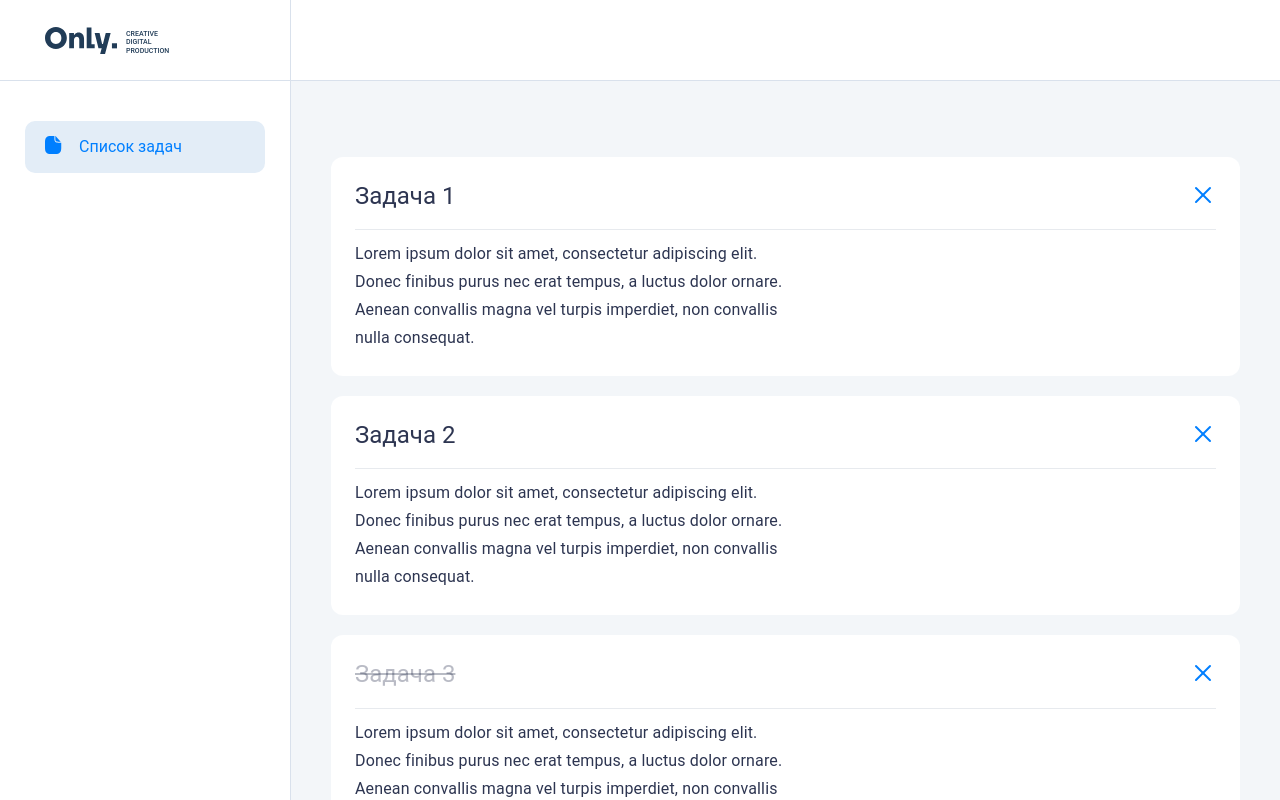
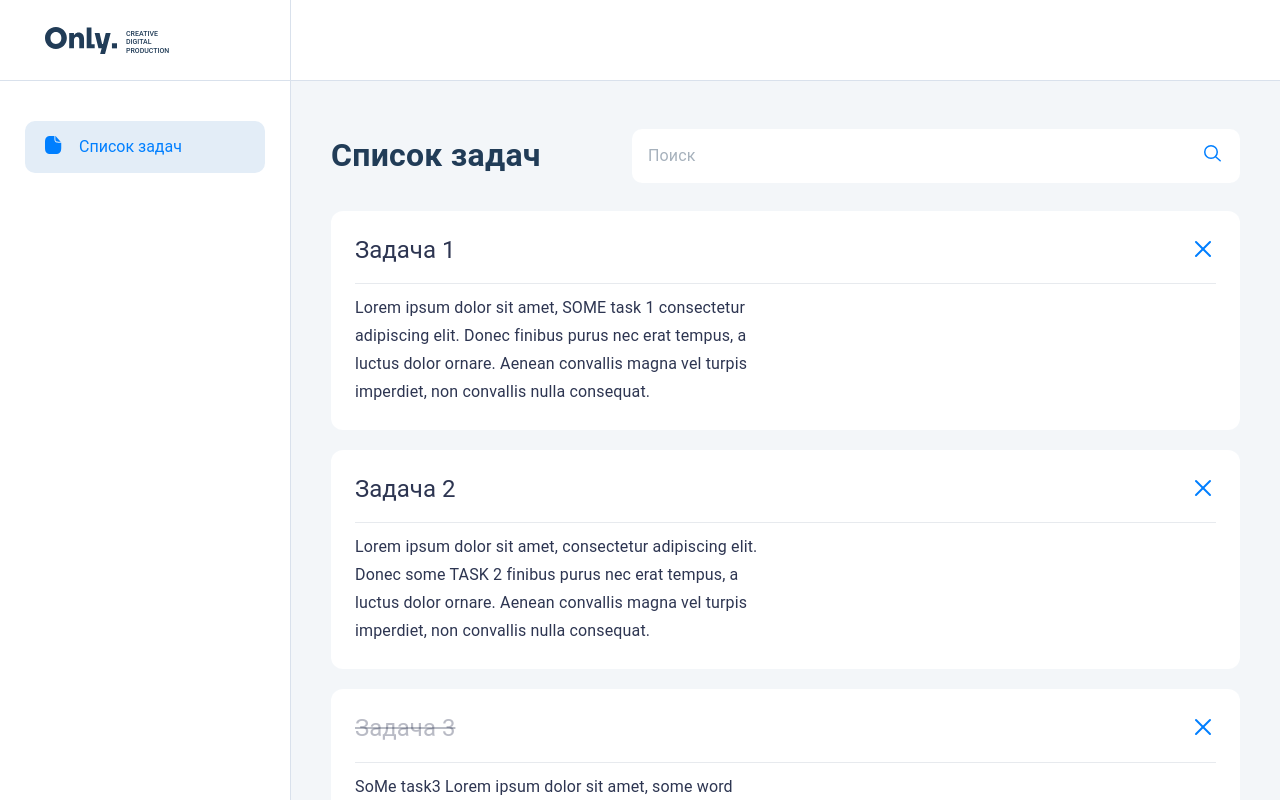
Before and after one commit to only-digital/internship-tasks, a Next.js app: page / in a window 1280 px wide. Shown: the top 800 px of the page. Built offline with nearby package versions, Linux system fonts and the light colour scheme.

Commit message:
additional task done

```diff
--- a/data/index.json
+++ b/data/index.json
@@ -3,22 +3,22 @@
     "tasks": [
         {
             "title": "Задача 1",
-            "text": "Lorem ipsum dolor sit amet, consectetur adipiscing elit. Donec finibus purus nec erat tempus, a luctus dolor ornare. Aenean convallis magna vel turpis imperdiet, non convallis nulla consequat.",
+            "text": "Lorem ipsum dolor sit amet, SOME task 1 consectetur adipiscing elit. Donec finibus purus nec erat tempus, a luctus dolor ornare. Aenean convallis magna vel turpis imperdiet, non convallis nulla consequat.",
             "isCompleted": false
         },
         {
             "title": "Задача 2",
-            "text": "Lorem ipsum dolor sit amet, consectetur adipiscing elit. Donec finibus purus nec erat tempus, a luctus dolor ornare. Aenean convallis magna vel turpis imperdiet, non convallis nulla consequat.",
+            "text": "Lorem ipsum dolor sit amet, consectetur adipiscing elit. Donec some TASK 2 finibus purus nec erat tempus, a luctus dolor ornare. Aenean convallis magna vel turpis imperdiet, non convallis nulla consequat.",
             "isCompleted": false
         },
         {
             "title": "Задача 3",
-            "text": "Lorem ipsum dolor sit amet, consectetur adipiscing elit. Donec finibus purus nec erat tempus, a luctus dolor ornare. Aenean convallis magna vel turpis imperdiet, non convallis nulla consequat.",
+            "text": "SoMe task3 Lorem ipsum dolor sit amet, some word consectetur adipiscing elit. Donec finibus purus nec erat tempus, a luctus dolor ornare. Aenean convallis magna vel turpis imperdiet, non convallis nulla consequat.",
             "isCompleted": true
         },
         {
             "title": "Задача 4",
-            "text": "Lorem ipsum dolor sit amet, consectetur adipiscing elit. Donec finibus purus nec erat tempus, a luctus dolor ornare. Aenean convallis magna vel turpis imperdiet, non convallis nulla consequat.",
+            "text": "Lorem ipsum dolor sit amet, consectetur adipiscing elit. Donec finibus purus nec erat some task 4 tempus, a luctus dolor ornare. Aenean convallis magna vel turpis imperdiet, non convallis nulla consequat.",
             "isCompleted": false
         }
     ]
--- a/src/components/example-button/example-button.jsx
+++ /dev/null
@@ -1,21 +0,0 @@
-import styled from './example-button.module.scss';
-import {useState} from "react";
-
-const ExampleButton = (props) => {
-    const [count, setCount] = useState(props.initialValue || 0);
-
-    const handleClick = () => {
-        setCount(count + 1);
-    }
-
-    return (
-        <button
-            className={styled.ExampleButton}
-            onClick={handleClick}
-        >
-            <span className={styled.ExampleButton__text}>Clicked {count} times</span>
-        </button>
-    )
-}
-
-export default ExampleButton;
--- a/src/components/example-button/example-button.module.scss
+++ /dev/null
@@ -1,11 +0,0 @@
-.ExampleButton {
-    border-radius: 3rem;
-    padding: 1rem 1.5rem;
-    margin: 1rem 0;
-    border: 1px solid black;
-
-
-    &__text {
-        font-size: 3rem;
-    }
-}
--- a/src/components/todo-list/todo-list.jsx
+++ b/src/components/todo-list/todo-list.jsx
@@ -1,37 +1,51 @@
-import {useState} from "react";
+import {useState, useEffect} from "react";
 import styled from './todo-list.module.scss';
 import data from '../../../data/index.json';
+import useSearch from './useSearch.js'
 
 const TodoList = () => {
-  const [state, setState] = useState(data.tasks.map((e) => e.isCompleted))
-  console.log(state)
-
-  const [task, setTask] = useState(data.tasks)
-  console.log(task)
-
+  const [task, setTask] = useState(data.tasks);
+  const [state, setState] = useState(task.map((e) => e.isCompleted));
+  const [request, setRequest] = useState('')
   const onCompleteTask = (element, index) => {
     setState(state.map((e,i) => i === index ? e = element : e));
-    console.log(`edited ${state}`)
+  }
+  const onDeleteTask = (index) => {
+    if (task[index] === index) {
+      setTask(task.splice(index+1,1));
+    }
+
+    let item = document.querySelector(`#item-${index+1}`);
+    item.remove();
   }
 
-  const onDeleteTask = (index) => {
-    if (task[index] === index) {
-      setTask(task.splice(index+1,1))
-    }
+  //поиск
 
-    let item = document.querySelector(`#item-${index+1}`)
-    item.remove()
+  const getSearchRequest = (event) => {
+    setRequest(event.target.value)
+  }
+
+  const onSearch = useSearch(request, task, setTask);
+
+  const onRenderSearchResult = () => {
+    onSearch.onClick()
   }
 
   return (
       <div className={styled.TodoList}>
-        <h1 className={styled.TodoList__header}>{task.title}</h1>
+        <div className={styled.TodoList__header}>
+          <h1 className={styled.TodoList__headerName}>{data.title}</h1>
+          <input type="text" className={styled.TodoList__headerSearch} placeholder={'Поиск'} onChange={(event) => getSearchRequest(event)} value={onSearch.value}/>
+          <span className={styled.TodoList__headerIcon} onClick={onRenderSearchResult}>
+            <svg xmlns="http://www.w3.org/2000/svg" width="24" height="24" viewBox="0 0 24 24" fill="none">
+              <circle cx="11" cy="11" r="6.25" stroke="#007FFF" strokeWidth="1.5"/>
+              <path d="M15.9058 16.021L20.1944 19.697" stroke="#007FFF" strokeWidth="1.5" strokeLinecap="round"/>
+            </svg>
+          </span>
+        </div>
         {task.map((elem, index) =>
-
           <div className={styled.TodoList__item} key={`key-${index}`} id={`item-${index+1}`}>
-
             <div className={styled.TodoList__label}>
-
               {state[index]
                 ? <h2 className={styled.TodoList__labelNameCompleted} onClick={(event) => onCompleteTask(!state[index], index)} id={`id-${index+1}`}>{elem.title}</h2>
                 : <h2 className={styled.TodoList__labelName} onClick={(event) => onCompleteTask(!state[index], index)} id={`id-${index+1}`}>{elem.title}</h2>}
@@ -45,11 +59,6 @@ const TodoList = () => {
             <p className={styled.TodoList__description}>{elem.text}</p>
           </div>
           )}
-
-
-
-
-          {/* Your code here */}
       </div>
   )
 }
--- a/src/components/todo-list/todo-list.module.scss
+++ b/src/components/todo-list/todo-list.module.scss
@@ -1,10 +1,36 @@
 .TodoList {
 	&__header {
+		margin-bottom: 28px;
+		display: flex;
+		justify-content: space-between;
+		align-items: center;
+		position: relative;
+	}
+	&__headerName {
 		color: #213C57;
 		font: 600 normal 32px/123.5% 'Roboto', sans-serif;
 		font-feature-settings: 'clig' off, 'liga' off;
 		letter-spacing: 0.25px;
-		margin-bottom: 28px;
+	}
+	&__headerSearch {
+		display: inline-block;
+		border-radius: 10px;
+		background: #FFF;
+		padding: 15px 16px;
+		min-width: 608px;
+		font: 400 normal 16px/150% 'Roboto', sans-serif;
+		letter-spacing: 0.15px;
+		&::placeholder {
+			color: rgba(33, 60, 87, 0.40);
+			font: 400 normal 16px/150% 'Roboto', sans-serif;
+			letter-spacing: 0.15px;
+		}
+	}
+	&__headerIcon {
+		cursor: pointer;
+		position: absolute;
+		top: 12px;
+		right: 16px;
 	}
 	&__item {
 		background-color: #ffffff;
@@ -19,12 +45,14 @@
 		border-bottom: 1px solid #E7EAEE;
 		padding-bottom: 17px;
 		margin-bottom: 10px;
+		cursor: default;
 	}
 	&__labelName {
 		transition: color 0.3s ease-in-out 0s;
 		color: rgba(22, 31, 62, 0.90);
 		font: 400 normal 24px/130% 'Roboto', sans-serif;
 		&:hover {
+			cursor: default;
 			transition: color 0.3s ease-in-out 0s;
 			color: #007FFF;
 		}
--- /dev/null
+++ b/src/components/todo-list/useSearch.js
@@ -0,0 +1,16 @@
+export default function useSearch (request, array, setArray) {
+
+  function searchData() {
+    setArray(array.filter((e) =>
+      String(e.text).toLowerCase().replaceAll(' ','').includes(String(request).toLowerCase().replaceAll(' ',''))
+      || String(e.title).toLowerCase().replaceAll(' ','').includes(String(request).toLowerCase().replaceAll(' ',''))))
+
+  }
+
+ const searchProps = {
+    array: array,
+    onClick: searchData
+  };
+
+  return searchProps;
+}
--- a/src/pages/index.js
+++ b/src/pages/index.js
@@ -1,5 +1,4 @@
 import styles from '../styles/index.module.scss'
-import ExampleButton from "../components/example-button/example-button";
 import TodoList from "../components/todo-list/todo-list"
 import {getIndexPage} from "../../lib/api";
 
--- a/src/styles/index.module.scss
+++ b/src/styles/index.module.scss
@@ -1,6 +1,4 @@
 .main {
-
-
 	&__block {
 		background-color: #D9E1EC;
 		display: grid;
@@ -8,7 +6,7 @@
 		grid-template-rows: 80px auto;
 		grid-column-gap: 1px;
 		grid-row-gap: 1px;
-
+		height: 100vh;
 	}
 	&__headerLogo {
 		background-color: #ffffff;
```
